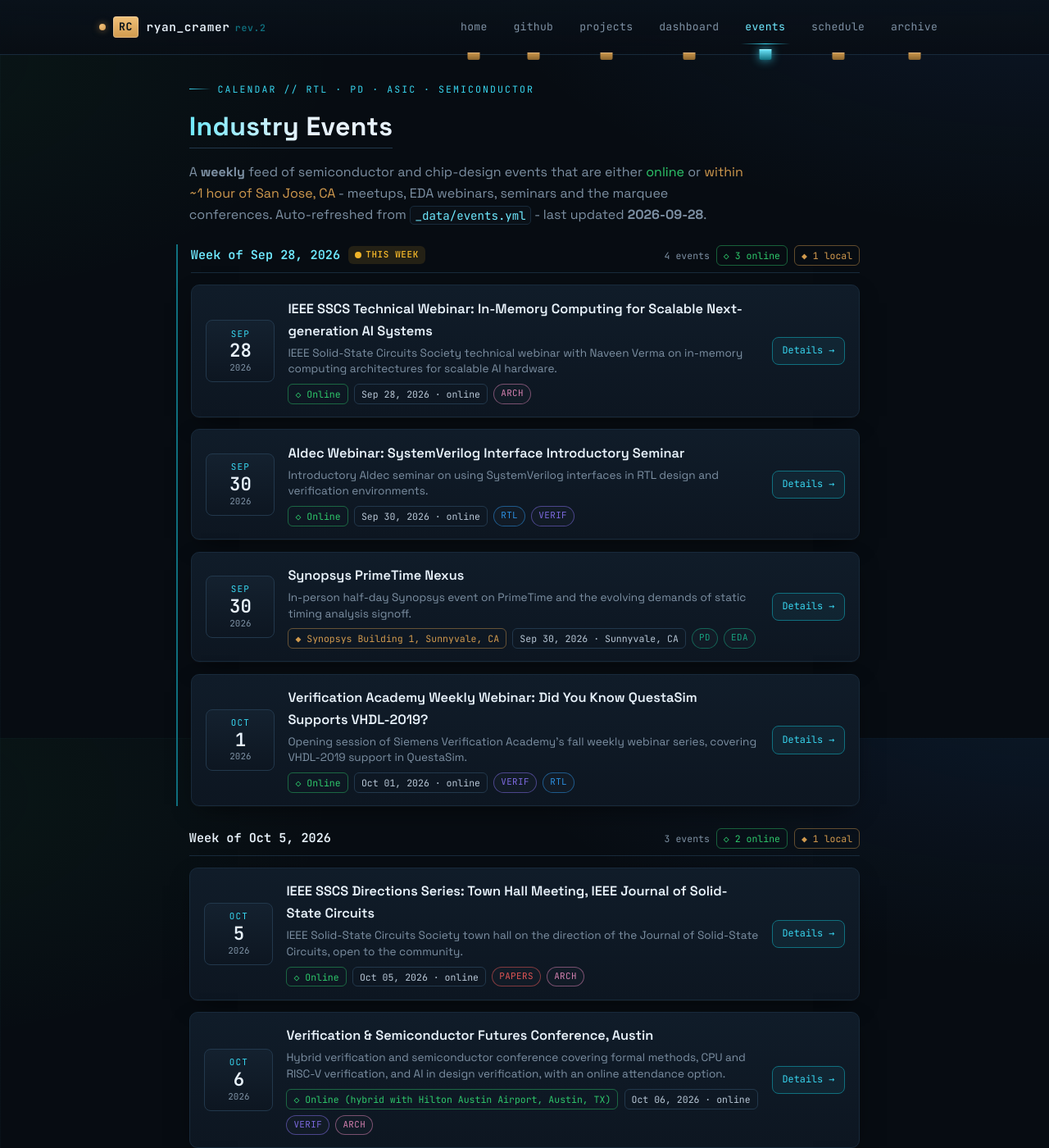
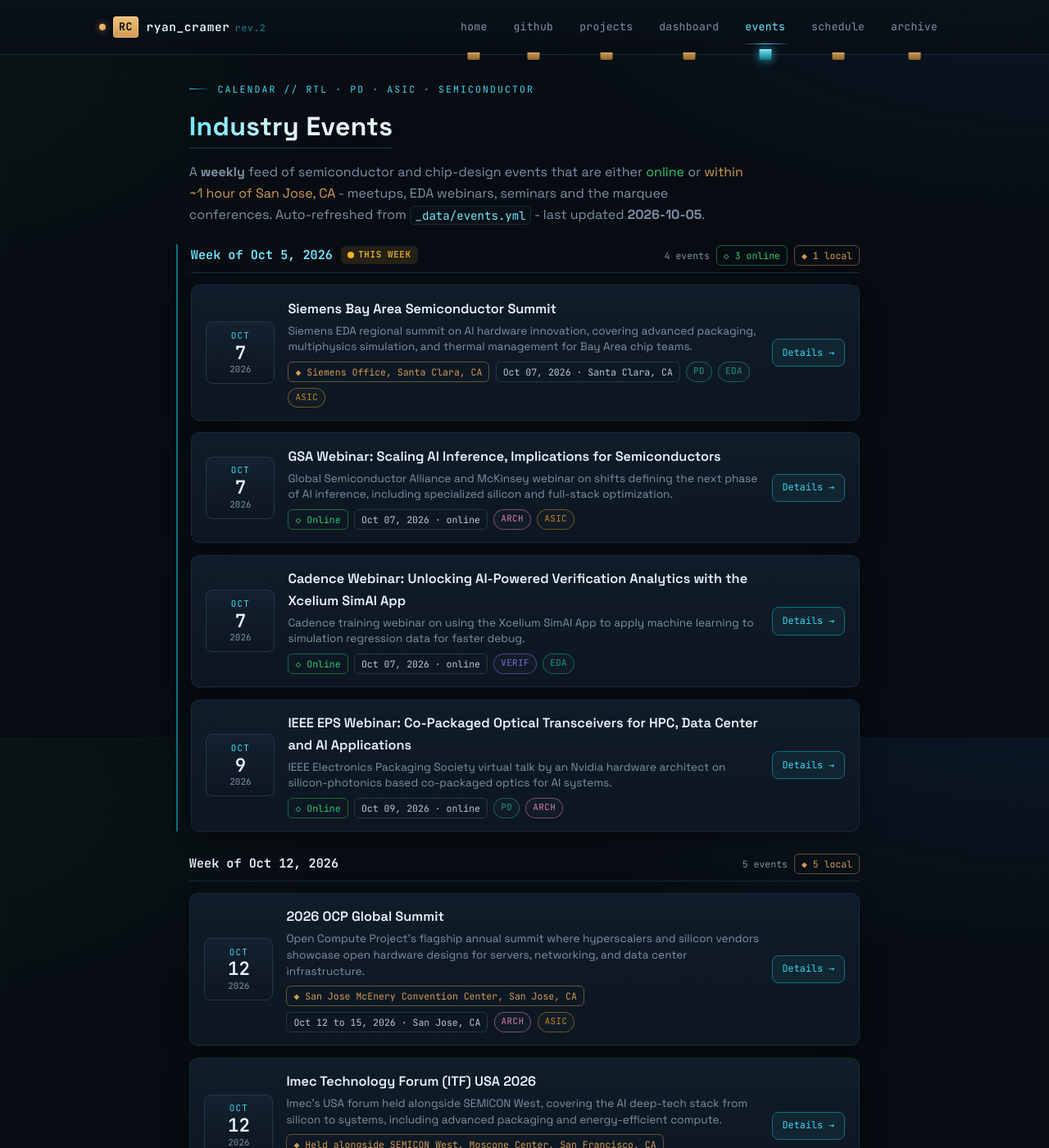
Before and after one commit to ryancramuh/ryancramuh.github.io, a Jekyll site: the page built from events.html, in a window 1280 px wide and 1400 px high. Shown: the whole window at 82% size. Built offline with Jekyll 4.4.1, drawn with Linux system fonts in a browser that asks for light colours; some of the changed text lies outside the part shown.

Commit message:
chore(events): weekly automated refresh

```diff
--- a/_data/events.yml
+++ b/_data/events.yml
@@ -23,99 +23,62 @@
 #   tags [rtl,pd,asic,verif,arch,eda,papers], tentative (optional bool).
 # =============================================================================
 
-refreshed: "2026-09-28"
-this_week: "2026-09-28"
+refreshed: "2026-10-05"
+this_week: "2026-10-05"
 
 events:
-  # --- Week of Sep 28, 2026  (current) ------------
-  - name: 'IEEE SSCS Technical Webinar: In-Memory Computing for Scalable Next-generation AI Systems'
-    date: '2026-09-28'
-    week_of: '2026-09-28'
-    date_display: Sep 28, 2026 · online
-    mode: online
-    location: Online
-    url: https://sscs.ieee.org/events/category/upcoming-events/
-    desc: IEEE Solid-State Circuits Society technical webinar with Naveen Verma on in-memory computing architectures
-      for scalable AI hardware.
-    tags:
-    - arch
-
-  - name: 'Aldec Webinar: SystemVerilog Interface Introductory Seminar'
-    date: '2026-09-30'
-    week_of: '2026-09-28'
-    date_display: Sep 30, 2026 · online
-    mode: online
-    location: Online
-    url: https://www.aldec.com/en/support/training/webinars
-    desc: Introductory Aldec seminar on using SystemVerilog interfaces in RTL design and verification environments.
-    tags:
-    - rtl
-    - verif
-
-  - name: Synopsys PrimeTime Nexus
-    date: '2026-09-30'
-    week_of: '2026-09-28'
-    date_display: Sep 30, 2026 · Sunnyvale, CA
-    mode: local
-    location: Synopsys Building 1, Sunnyvale, CA
-    url: https://www.synopsys.com/events/primetime-nexus.html
-    desc: In-person half-day Synopsys event on PrimeTime and the evolving demands of static timing analysis
-      signoff.
-    tags:
-    - pd
-    - eda
-
-  - name: 'Verification Academy Weekly Webinar: Did You Know QuestaSim Supports VHDL-2019?'
-    date: '2026-10-01'
-    week_of: '2026-09-28'
-    date_display: Oct 01, 2026 · online
-    mode: online
-    location: Online
-    url: https://verificationacademy.com/all-content/?content_type=Webinar
-    desc: Opening session of Siemens Verification Academy's fall weekly webinar series, covering VHDL-2019
-      support in QuestaSim.
-    tags:
-    - verif
-    - rtl
-
-  # --- Week of Oct 05, 2026 ------------
-  - name: 'IEEE SSCS Directions Series: Town Hall Meeting, IEEE Journal of Solid-State Circuits'
-    date: '2026-10-05'
-    week_of: '2026-10-05'
-    date_display: Oct 05, 2026 · online
-    mode: online
-    location: Online
-    url: https://sscs.ieee.org/events/category/upcoming-events/
-    desc: IEEE Solid-State Circuits Society town hall on the direction of the Journal of Solid-State Circuits,
-      open to the community.
-    tags:
-    - papers
-    - arch
-
-  - name: Verification & Semiconductor Futures Conference, Austin
-    date: '2026-10-06'
-    week_of: '2026-10-05'
-    date_display: Oct 06, 2026 · online
-    mode: online
-    location: Online (hybrid with Hilton Austin Airport, Austin, TX)
-    url: https://www.tessolve.com/verification-futures/vf2026-austin/
-    desc: Hybrid verification and semiconductor conference covering formal methods, CPU and RISC-V verification,
-      and AI in design verification, with an online attendance option.
-    tags:
-    - verif
-    - arch
-
+  # --- Week of Oct 05, 2026  (current) ------------
   - name: Siemens Bay Area Semiconductor Summit
     date: '2026-10-07'
     week_of: '2026-10-05'
     date_display: Oct 07, 2026 · Santa Clara, CA
     mode: local
-    location: Santa Clara, CA
-    url: https://www.siemens.com/en-us/events/eda/
-    desc: Siemens EDA regional summit on AI-driven design enablement and advanced-node semiconductor design
-      innovations for Bay Area chip teams.
+    location: Siemens Office, Santa Clara, CA
+    url: https://resources.sw.siemens.com/en-US/bay-area-semiconductor-summit-ai-hardware-innovation/
+    desc: Siemens EDA regional summit on AI hardware innovation, covering advanced packaging, multiphysics
+      simulation, and thermal management for Bay Area chip teams.
     tags:
+    - pd
+    - eda
     - asic
+
+  - name: 'GSA Webinar: Scaling AI Inference, Implications for Semiconductors'
+    date: '2026-10-07'
+    week_of: '2026-10-05'
+    date_display: Oct 07, 2026 · online
+    mode: online
+    location: Online
+    url: https://www.gsaglobal.org/scaling-ai-inference/
+    desc: Global Semiconductor Alliance and McKinsey webinar on shifts defining the next phase of AI inference,
+      including specialized silicon and full-stack optimization.
+    tags:
+    - arch
+    - asic
+
+  - name: 'Cadence Webinar: Unlocking AI-Powered Verification Analytics with the Xcelium SimAI App'
+    date: '2026-10-07'
+    week_of: '2026-10-05'
+    date_display: Oct 07, 2026 · online
+    mode: online
+    location: Online
+    url: https://www.cadence.com/en_US/home/company/events.html
+    desc: Cadence training webinar on using the Xcelium SimAI App to apply machine learning to simulation
+      regression data for faster debug.
+    tags:
+    - verif
+    - eda
+
+  - name: 'IEEE EPS Webinar: Co-Packaged Optical Transceivers for HPC, Data Center and AI Applications'
+    date: '2026-10-09'
+    week_of: '2026-10-05'
+    date_display: Oct 09, 2026 · online
+    mode: online
+    location: Online
+    url: https://events.vtools.ieee.org/m/568144
+    desc: IEEE Electronics Packaging Society virtual talk by an Nvidia hardware architect on silicon-photonics
+      based co-packaged optics for AI systems.
+    tags:
+    - pd
     - arch
 
   # --- Week of Oct 12, 2026 ------------
@@ -126,24 +89,25 @@ events:
     mode: local
     location: San Jose McEnery Convention Center, San Jose, CA
     url: https://www.opencompute.org/summit/global-summit
-    desc: Open Compute Project's flagship summit on open hardware and infrastructure at scale, including
-      custom silicon and design verification sessions.
+    desc: Open Compute Project's flagship annual summit where hyperscalers and silicon vendors showcase
+      open hardware designs for servers, networking, and data center infrastructure.
     tags:
     - arch
-    - verif
+    - asic
 
-  - name: Imec Technology Forum USA 2026
+  - name: Imec Technology Forum (ITF) USA 2026
     date: '2026-10-12'
     week_of: '2026-10-12'
     date_display: Oct 12, 2026 · San Francisco, CA
     mode: local
-    location: San Francisco, CA (held alongside SEMICON West)
-    url: https://www.imecitf.com/semicon-usa
-    desc: Imec's USA technology forum on the AI deep-tech stack from silicon to systems, held alongside
-      SEMICON West with imec researchers and industry partners.
+    location: Held alongside SEMICON West, Moscone Center, San Francisco, CA
+    url: https://www.imec-int.com/en/events/itf-usa-2026-semiconr-west
+    desc: Imec's USA forum held alongside SEMICON West, covering the AI deep-tech stack from silicon to
+      systems, including advanced packaging and energy-efficient compute.
     tags:
     - asic
     - arch
+    - pd
 
   - name: SEMICON West 2026
     date: '2026-10-13'
@@ -152,63 +116,52 @@ events:
     mode: local
     location: Moscone Center, San Francisco, CA
     url: https://www.semiconwest.org/
-    desc: SEMI's major semiconductor industry event covering advanced manufacturing, packaging, and the
-      path toward two trillion dollars in industry revenue.
+    desc: SEMI's major semiconductor industry trade show covering advanced manufacturing, advanced packaging,
+      and AI hardware.
     tags:
+    - pd
     - asic
+    - eda
+
+  - name: 'CadenceCONNECT: Photonics and Quantum Technologies 2026'
+    date: '2026-10-14'
+    week_of: '2026-10-12'
+    date_display: Oct 14 to 15, 2026 · San Jose, CA
+    mode: local
+    location: Cadence Design Systems HQ, San Jose, CA
+    url: https://www.cadence.com/en_US/home/company/events/industry-events/cadenceconnect--photonics-and-quantum-technologies.html
+    desc: Cadence event marking a decade of photonic IC progress, with technical sessions and hands-on
+      workshops on photonic and quantum design flows.
+    tags:
+    - eda
+    - pd
 
   - name: PDF Solutions CONNECT 2026
     date: '2026-10-15'
     week_of: '2026-10-12'
     date_display: Oct 15 to 16, 2026 · San Francisco, CA
     mode: local
-    location: San Francisco, CA
+    location: The Westin St. Francis, San Francisco, CA
     url: https://events.pdf.com/connect2026/
-    desc: PDF Solutions conference on AI-driven semiconductor manufacturing analytics, featuring its next-generation
-      Exensio Aurora platform.
+    desc: PDF Solutions conference on AI-driven semiconductor manufacturing analytics, featuring keynotes
+      and demos of agentic AI for fab data at scale.
     tags:
     - asic
+    - eda
 
   # --- Week of Oct 19, 2026 ------------
-  - name: 'Cadence Webinar: Formal Verification Performance Optimization'
-    date: '2026-10-20'
-    week_of: '2026-10-19'
-    date_display: Oct 20, 2026 · online
-    mode: online
-    location: Online
-    url: https://www.cadence.com/en_US/home/company/events/webinars/formal-verification-performance-optimization-webinar.html
-    desc: Cadence Education Services webinar on using SVA properties and HDL helper code to significantly
-      increase formal verification performance.
-    tags:
-    - verif
-    - eda
-
   - name: PECC Summit 2026 (Optica + APC Photonic-Enabled Cloud Computing Summit)
     date: '2026-10-20'
     week_of: '2026-10-19'
     date_display: Oct 20 to 21, 2026 · Sunnyvale, CA
     mode: local
-    location: Aspiration Dome, Sunnyvale, CA
+    location: HPE Aspiration Dome, Sunnyvale, CA
     url: https://www.optica.org/events/industry_events/2026/pecc_summit_optica_apc_photonic_enabled_cloud_computing_summit/
-    desc: Industry summit on photonics-enabled AI and cloud infrastructure, with a 2026 focus on co-packaged
-      optics manufacturing, scalability, and packaging.
+    desc: Industry summit on photonics for data centers and AI infrastructure, covering optical interconnects,
+      co-packaged optics, and silicon photonics manufacturing.
     tags:
-    - asic
-    - pd
-
-  - name: 'Siemens EDA Webinar: Benefits and Effects of Introducing Analysis Tools to Power Distribution
-      Network Design'
-    date: '2026-10-20'
-    week_of: '2026-10-19'
-    date_display: Oct 20, 2026 · online
-    mode: online
-    location: Online
-    url: https://www.siemens.com/en-us/events/eda/
-    desc: Siemens EDA session on applying analysis tools to power distribution network design for chip physical
-      design signoff.
-    tags:
-    - pd
     - eda
+    - arch
 
   - name: 'CadenceCONNECT: Jasper User Group 2026'
     date: '2026-10-21'
@@ -217,24 +170,11 @@ events:
     mode: local
     location: Cadence Design Systems HQ, San Jose, CA
     url: https://www.cvent.com/c/abstracts/1cfdcbc3-530c-40a6-8780-d47e32e752f1
-    desc: Annual in-depth technical conference on Cadence Jasper formal verification technologies and methodologies
-      for designers and verification engineers.
+    desc: Annual in-depth technical conference on Cadence Jasper formal verification technologies and
+      methodologies for designers and verification engineers.
     tags:
     - verif
     - eda
-
-  - name: Rambus Design Summit 2026
-    date: '2026-10-22'
-    week_of: '2026-10-19'
-    date_display: Oct 22, 2026 · online
-    mode: online
-    location: Online
-    url: https://www.rambus.com/rambus-design-summit/
-    desc: Virtual Rambus summit on memory, interconnect, and security solutions enabling agentic AI across
-      data center, edge, and client silicon.
-    tags:
-    - arch
-    - asic
 
   - name: OktoberTech Silicon Valley 2026
     date: '2026-10-22'
@@ -247,19 +187,20 @@ events:
       and new product demos for customers and partners.
     tags:
     - asic
+    - arch
 
-  - name: 'CadenceCONNECT: Photonics and Quantum Technologies 2026'
+  - name: Rambus Design Summit 2026
     date: '2026-10-22'
     week_of: '2026-10-19'
-    date_display: Oct 22 to 23, 2026 · San Jose, CA
-    mode: local
-    location: Cadence Design Systems HQ, San Jose, CA
-    url: https://www.cadence.com/en_US/home/company/events/industry-events/cadenceconnect--photonics-and-quantum-technologies.html
-    desc: Ninth annual Cadence event on photonic and quantum design flows, with technical talks and a hands-on
-      workshop for photonic IC design challenges.
+    date_display: Oct 22, 2026 · online
+    mode: online
+    location: Online
+    url: https://www.rambus.com/rambus-design-summit/
+    desc: Virtual Rambus summit on memory, interconnect, and data center performance for next-generation
+      AI computing infrastructure.
     tags:
+    - arch
     - asic
-    - pd
 
   - name: CASPA 35th Annual Conference and Dinner Banquet
     date: '2026-10-23'
@@ -267,25 +208,39 @@ events:
     date_display: Oct 23 to 24, 2026 · Santa Clara, CA
     mode: local
     location: Santa Clara Convention Center, Santa Clara, CA
-    url: https://caspa.com/acdb-2026-registration
-    desc: Chinese American Semiconductor Professional Association's annual summit on advanced silicon, intelligent
-      systems, and AI infrastructure.
+    url: https://caspa.com/acdb-2026-announcement
+    desc: Chinese American Semiconductor Professional Association's flagship summit on advanced silicon,
+      intelligent systems, and AI infrastructure.
+    tags:
+    - arch
+    - asic
+
+  - name: 'IEEE SSCS Women in Circuits Retreat: Stories as Bridges in Networking'
+    date: '2026-10-23'
+    week_of: '2026-10-19'
+    date_display: Oct 23, 2026 · online
+    mode: online
+    location: Online
+    url: https://sscs.ieee.org/events/
+    desc: IEEE Solid-State Circuits Society webinar on storytelling and networking skills, part of the
+      Women in Circuits retreat series.
     tags:
     - arch
 
   # --- Week of Oct 26, 2026 ------------
-  - name: 'Siemens EDA Webinar: Reference Workflow for the Intel Foundry EMIB Platform'
-    date: '2026-10-28'
+  - name: 'Synopsys Webinar: Unveiling IC-star, Full-Flow Autonomy from Digital to Analog'
+    date: '2026-10-29'
     week_of: '2026-10-26'
-    date_display: Oct 28, 2026 · online
+    date_display: Oct 29, 2026 · online
     mode: online
     location: Online
-    url: https://webinars.sw.siemens.com/en-US/workflow-for-intel-foundry-services-emib-platform/
-    desc: Siemens EDA and Intel Foundry walk through a prototype IC packaging workflow for the EMIB embedded
-      bridge advanced-packaging platform.
+    url: https://event.on24.com/wcc/r/5507421/A45CEFBA43BC7B2A43F265520AFDBA32
+    desc: Synopsys webinar introducing IC-star, an agentic AI system aimed at autonomous full-flow chip
+      design from digital through analog.
     tags:
+    - asic
+    - eda
     - pd
-    - asic
 
   - name: 'Aldec Webinar: Practical LLM Techniques for FPGA Functional Verification'
     date: '2026-10-29'
@@ -293,25 +248,37 @@ events:
     date_display: Oct 29, 2026 · online
     mode: online
     location: Online
-    url: https://www.aldec.com/en/support/training/webinars
+    url: https://www.aldec.com/en/company/events
     desc: Aldec webinar on applying large language model techniques to accelerate FPGA functional verification
       workflows.
     tags:
     - verif
-    - rtl
+    - eda
 
-  - name: 'Synopsys Webinar: Unveiling IC-star, Full-Flow Autonomy from Digital to Analog'
-    date: '2026-10-29'
+  - name: 'IEEE SSCS Technical Webinar: Integrated Circuits for BMS Applications'
+    date: '2026-10-30'
     week_of: '2026-10-26'
-    date_display: Oct 29, 2026 · online
+    date_display: Oct 30, 2026 · online
     mode: online
     location: Online
-    url: https://semiwiki.com/event/webinar-unveiling-ic-star-full-flow-autonomy-from-digital-to-analog/
-    desc: Synopsys webinar introducing IC-star, an agentic AI system aimed at autonomous full-flow chip design
-      from digital through analog.
+    url: https://sscs.ieee.org/events/
+    desc: IEEE Solid-State Circuits Society technical webinar on integrated circuit design for battery
+      management system applications.
     tags:
     - asic
-    - eda
+    - arch
+
+  - name: 'IEEE SSCS Women in Circuits Retreat: Crack the Code, Get Your Next Promotion'
+    date: '2026-10-30'
+    week_of: '2026-10-26'
+    date_display: Oct 30, 2026 · online
+    mode: online
+    location: Online
+    url: https://sscs.ieee.org/events/
+    desc: IEEE Solid-State Circuits Society career-development webinar on promotion strategies, part of
+      the Women in Circuits retreat series.
+    tags:
+    - arch
 
   # --- Week of Nov 02, 2026 ------------
   - name: ICCAD 2026 (IEEE/ACM International Conference on Computer-Aided Design)
@@ -322,7 +289,7 @@ events:
     location: San Jose, CA
     url: https://iccad.com/2026
     desc: The premier IEEE/ACM conference on electronic design automation, covering the full spectrum of
-      computer aided design research and innovation.
+      computer-aided design research and innovation.
     tags:
     - eda
     - asic
@@ -354,3 +321,50 @@ events:
     tags:
     - papers
     - arch
+
+  # --- Week of Feb 15, 2027 ------------
+  - name: RISC-V Summit North America 2027
+    date: '2027-02-16'
+    week_of: '2027-02-15'
+    date_display: Feb 16 to 18, 2027 · San Francisco, CA
+    mode: local
+    location: Hyatt Regency Embarcadero, San Francisco, CA
+    url: https://riscvnasummit.com/2027
+    desc: RISC-V International's flagship North America event covering the open ISA ecosystem from IP
+      cores to silicon and software.
+    tags:
+    - arch
+    - rtl
+    - asic
+
+  # --- Week of Mar 01, 2027 ------------
+  - name: DVCon US 2027
+    date: '2027-03-01'
+    week_of: '2027-03-01'
+    date_display: Mar 01 to 04, 2027 · Santa Clara, CA
+    mode: local
+    location: Hyatt Regency Santa Clara, Santa Clara, CA
+    url: https://dvcon.org/
+    desc: The premier conference on languages, tools, and methodologies for RTL design and functional
+      verification of chips and electronic systems.
+    tags:
+    - rtl
+    - verif
+    - eda
+
+  # --- Week of Jul 05, 2027 ------------
+  - name: DAC 2027 (64th Design Automation Conference)
+    date: '2027-07-11'
+    week_of: '2027-07-05'
+    date_display: Jul 11 to 14, 2027 · San Jose, CA
+    mode: local
+    location: San Jose Convention Center, San Jose, CA
+    url: https://dac.com/2027
+    desc: A major chips-to-systems conference covering EDA, IP, design, and verification for electronic
+      systems.
+    tags:
+    - eda
+    - pd
+    - rtl
+    - verif
+    - papers
```
